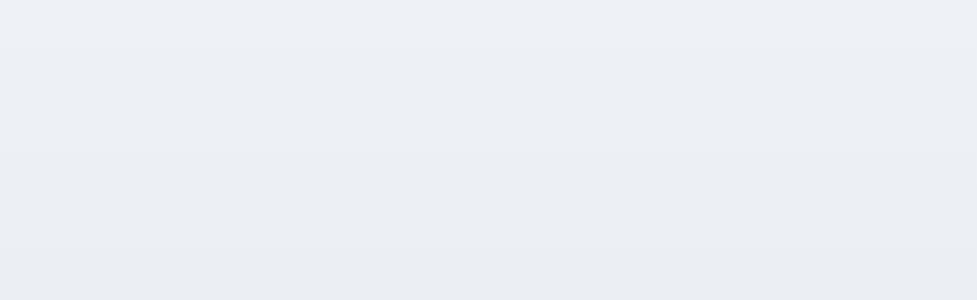
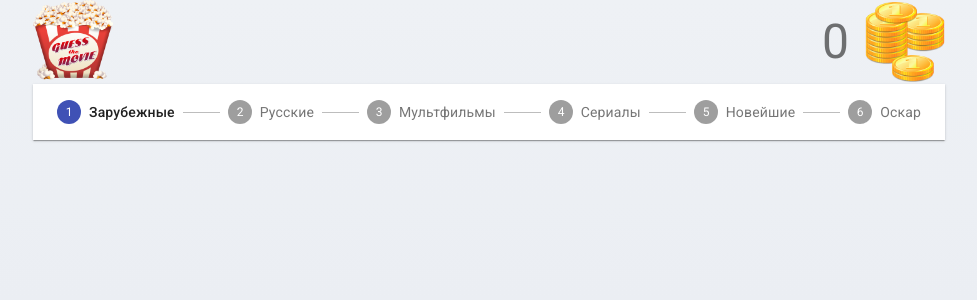
Before and after one commit to Tatsianacs/songbird, a React (Create React App) app: page / in a window 1280 px wide. Shown: the top 300 px of the page, without its empty margins (151-1128 px from the left). Built offline with nearby package versions, Linux system fonts and the light colour scheme.

Commit message:
feat: add infopanel with logo and score

```diff
--- a/src/components/App/App.tsx
+++ b/src/components/App/App.tsx
@@ -1,9 +1,28 @@
-import React from 'react';
+import React, { useState } from 'react';
+import { Container } from '@material-ui/core';
+import HorizontalStepper from '../Stepper/HorizontalStepper';
+import { TABS } from '../../config/tab-config';
+import { InfoPanel } from '../InfoPanel/IntroPanel';
+
+interface GameData {
+  question: string;
+  answer: string;
+  score: number;
+}
 
 function App() {
+
+  const TAB_LABELS = TABS.map(tab => tab.displayName);
+  const [activeTab, setActiveTab] = useState(TABS[0]);
+  const [isGameEnded, setGameStatus] = useState(false);
+  const [score, setScore] = useState(0);
+  const [gameData, setGameData] = useState<GameData[]>([]);
+
   return (
-    <div className="App">
-    </div>
+    <Container maxWidth="md">
+      <InfoPanel score={score}/>
+      <HorizontalStepper activeStepIndex={activeTab?.sequenceNo} stepLabels={TAB_LABELS}/>
+    </Container>
   );
 }
 
--- /dev/null
+++ b/src/components/InfoPanel/IntroPanel.tsx
@@ -0,0 +1,29 @@
+import React from 'react';
+import { Logo } from './Logo/Logo';
+import { Score } from './Score/Score';
+import { createStyles, makeStyles } from '@material-ui/core/styles';
+
+interface InfoPanelProps {
+  score: number;
+}
+
+const useStyles = makeStyles(() =>
+  createStyles({
+    root: {
+      display: 'flex',
+      alignItems: 'center',
+      justifyContent: 'space-between'
+    }
+  }),
+);
+
+export function InfoPanel(props: InfoPanelProps) {
+  const classes = useStyles();
+
+  return (
+    <div className={classes.root}>
+      <Logo/>
+      <Score score={props.score}/>
+    </div>
+  );
+}
--- /dev/null
+++ b/src/components/InfoPanel/Logo/Logo.tsx
@@ -0,0 +1,23 @@
+import logo from '../../../images/logo.png';
+import React from 'react';
+import { createStyles, makeStyles } from '@material-ui/core/styles';
+
+const useStyles = makeStyles(() =>
+  createStyles({
+    logo: {
+      width: '80px',
+      height: '80px'
+    }
+  }),
+);
+
+
+export function Logo() {
+  const classes = useStyles();
+
+  return (
+    <div>
+      <img src={logo} alt="logo" className={classes.logo}/>
+    </div>
+  );
+}
--- /dev/null
+++ b/src/components/InfoPanel/Score/Score.tsx
@@ -0,0 +1,36 @@
+import coin from '../../../images/coin.png';
+import React from 'react';
+import { createStyles, makeStyles } from '@material-ui/core/styles';
+import { Typography } from '@material-ui/core';
+
+interface ScoreProps {
+  score: number;
+}
+
+const useStyles = makeStyles(() =>
+  createStyles({
+    root: {
+      display: 'flex',
+      alignItems: 'center'
+    },
+    score: {
+      width: '80px',
+      height: '80px'
+    },
+    text: {
+      marginRight: '16px'
+    }
+  }),
+);
+
+
+export function Score(props: ScoreProps) {
+  const classes = useStyles();
+
+  return (
+    <div className={classes.root}>
+      <Typography variant="h3" color="textSecondary" className={classes.text}>{props.score}</Typography>
+      <img src={coin} alt="score" className={classes.score}/>
+    </div>
+  );
+}
--- /dev/null
+++ b/src/components/Stepper/HorizontalStepper.tsx
@@ -0,0 +1,47 @@
+import React from 'react';
+import { createStyles, makeStyles, Theme } from '@material-ui/core/styles';
+import Stepper from '@material-ui/core/Stepper';
+import Step from '@material-ui/core/Step';
+import StepLabel from '@material-ui/core/StepLabel';
+
+const MAX_STEP: number = 6;
+
+interface StepperProps {
+  activeStepIndex?: number;
+  stepLabels: string[];
+}
+
+const useStyles = makeStyles((theme: Theme) =>
+  createStyles({
+    root: {
+      padding: '16px',
+      width: '100%',
+      boxShadow: '0px 2px 1px -1px rgba(0,0,0,0.2), 0px 1px 1px 0px rgba(0,0,0,0.14), 0px 1px 3px 0px rgba(0,0,0,0.12)'
+    },
+    horizontal: {
+      padding: '16px',
+      flexWrap: 'wrap'
+    },
+    instructions: {
+      marginTop: theme.spacing(1),
+      marginBottom: theme.spacing(1),
+    },
+  }),
+);
+
+export default function HorizontalStepper(props: StepperProps) {
+  const classes = useStyles();
+  const activeIndex = typeof props.activeStepIndex === 'undefined' ? MAX_STEP : props.activeStepIndex;
+
+  return (
+    <div>
+      <Stepper className={classes.root} orientation="horizontal" activeStep={activeIndex}>
+        {props.stepLabels.map((label: string) => (
+          <Step key={label}>
+            <StepLabel>{label}</StepLabel>
+          </Step>
+        ))}
+      </Stepper>
+    </div>
+  );
+}
--- a/src/index.css
+++ b/src/index.css
@@ -19,3 +19,7 @@ html {
 body {
     min-height: 100%;
 }
+
+* {
+    box-sizing: border-box;
+}
```
Also changed, not shown: src/images/coin.png (added). Lines whose indentation alone changed are shown as unchanged.
